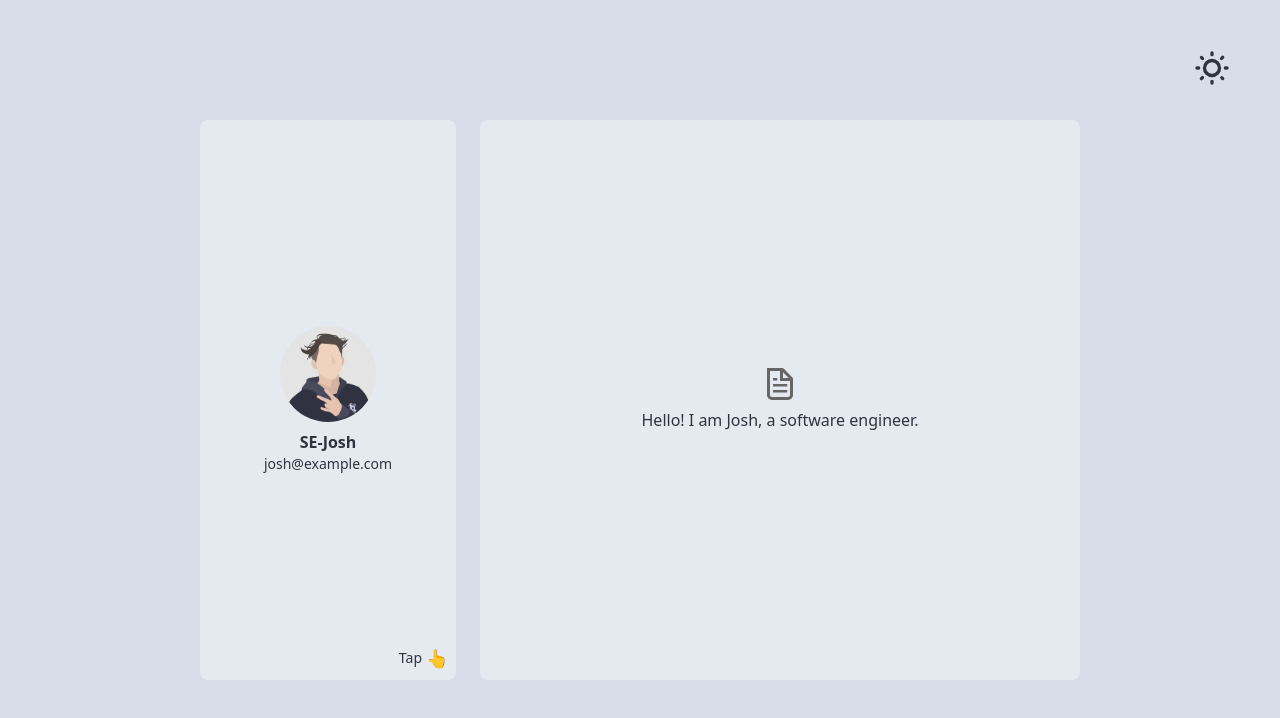
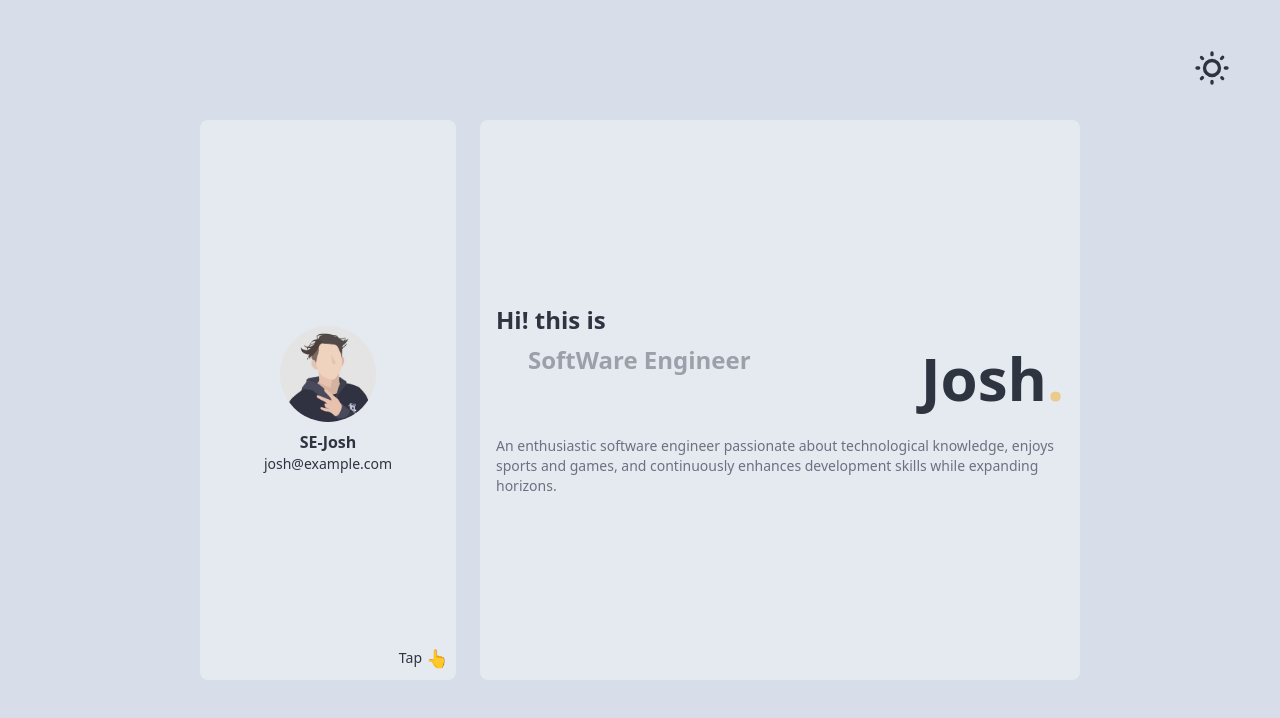
Before and after one commit to SE-Josh/my-site, a Next.js app: page / in a window 1280 px wide. Shown: the top 718 px of the page. Built offline with nearby package versions, Linux system fonts and the light colour scheme.

Commit message:
feat: enhance about content

```diff
--- a/components/Content/Content.tsx
+++ b/components/Content/Content.tsx
@@ -11,10 +11,20 @@ export default function Content({ activeTab }: ContentProps) {
   return (
     <div className="w-full md:w-150 h-80 md:h-140 rounded-box bg-base-200 p-4 flex items-center justify-center">
       {activeTab === "about" && (
-        <div className="flex flex-col items-center gap-2">
-          <Image src={fileIcon} alt="about" width={32} height={32} />
-          <p className="text-center">Hello! I am Josh, a software engineer.</p>
-        </div>
+        <section className="relative flex flex-col items-start text-left group gap-2 md:gap-3 w-full">
+          <p className="absolute select-none font-extrabold text-2xl text-base-content/40 mt-10 ml-8 transition-colors duration-500 group-hover:text-base-content">
+            SoftWare Engineer
+          </p>
+          <div className="font-bold text-2xl transition-all duration-500 group-hover:pl-1 group-hover:text-transparent">
+            Hi! this is
+          </div>
+          <p className="self-end text-6xl font-bold mb-4 transition-all duration-500 group-hover:pr-10 group-hover:text-warning">
+            Josh<span className="text-warning">.</span>
+          </p>
+          <p className="text-sm text-gray-500 transition-transform duration-500 group-hover:scale-105">
+            An enthusiastic software engineer passionate about technological knowledge, enjoys sports and games, and continuously enhances development skills while expanding horizons.
+          </p>
+        </section>
       )}
       {activeTab === "projects" && (
         <div className="flex flex-col items-center gap-2">
```
